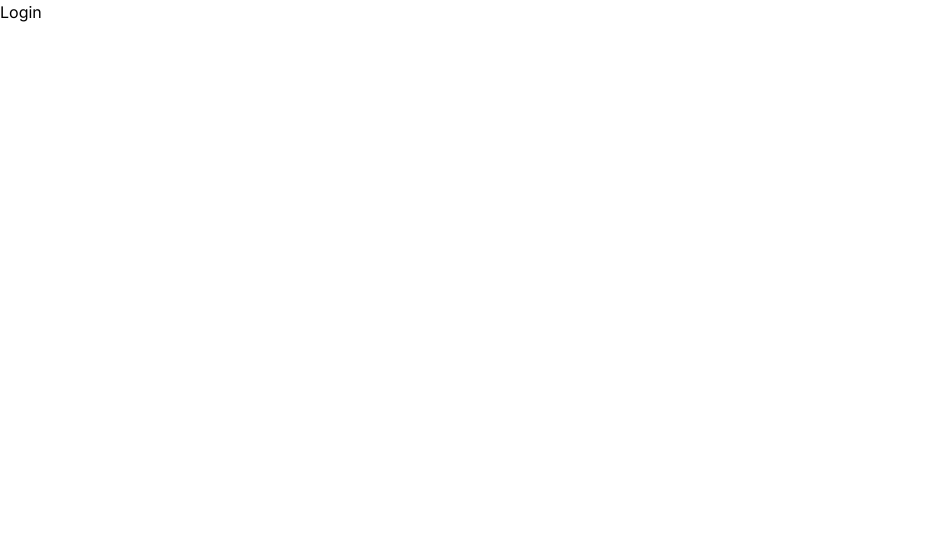
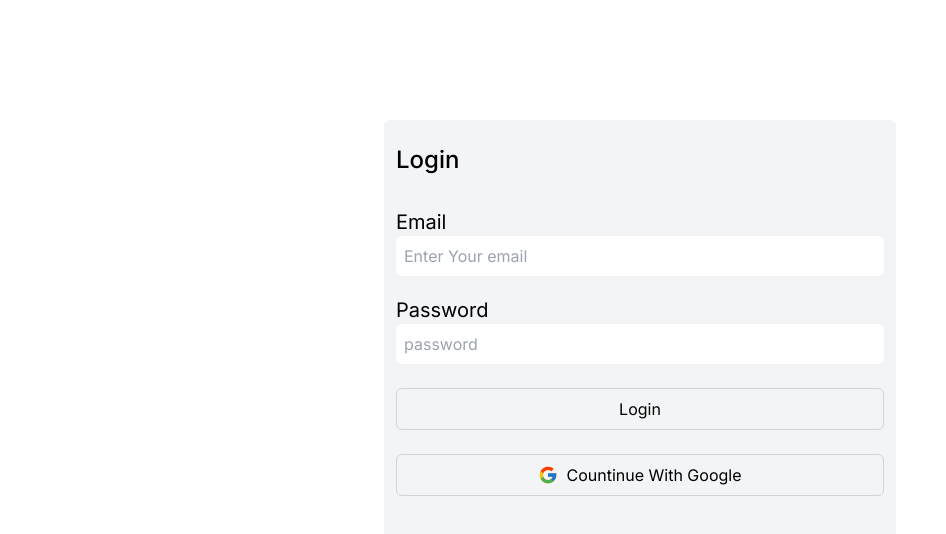
Before and after one commit to vishalkumar12323/daily-sleeps, a Next.js app: page /login in a window 1280 px wide. Shown: the top 534 px of the page, without its empty margins (0-946 px from the left). Built offline with nearby package versions, Linux system fonts and the light colour scheme.

Commit message:
create login form

```diff
--- a/app/ui/forms/login-form.tsx
+++ b/app/ui/forms/login-form.tsx
@@ -1,3 +1,60 @@
+import Link from "next/link";
+import Input from "./input";
+import Label from "./label";
+import Image from "next/image";
+
 export default function LoginForm() {
-  return <h1>Login</h1>;
+  return (
+    <section className="w-full h-[100vh] flex justify-center items-center">
+      <div className="w-[40%] h-[70%] bg-gray-100 rounded-md p-3">
+        <h3 className="text-2xl capitalize font-medium mt-3">Login</h3>
+
+        <form action="" className="mt-5 w-full">
+          <div className="py-3">
+            <Label htmlFor="email">email</Label>
+            <Input
+              type="email"
+              id="email"
+              name="email"
+              placeholder="Enter Your email"
+              aria-describedby="input-email"
+              className="w-full py-2 px-2 rounded-md outline-none focus:border focus:border-gray-500 focus:bg-white focus:shadow-md transition-colors"
+            />
+          </div>
+          <div className="py-2">
+            <Label htmlFor="password">password</Label>
+            <Input
+              type="text"
+              id="password"
+              name="password"
+              placeholder="password"
+              aria-describedby="input-password"
+              className="w-full py-2 px-2 rounded-md outline-none focus:border focus:border-gray-500 focus:bg-white focus:shadow-md transition-colors"
+            />
+          </div>
+          <div className="py-3 mt-1">
+            <Input
+              type="submit"
+              value="login"
+              className="py-2 px-10 w-full rounded-md border border-gray-300  hover:border-gray-500 hover:bg-white hover:shadow-md transition-colors capitalize cursor-pointer"
+            />
+          </div>
+          <div className="py-3 w-full">
+            <Link
+              href="#"
+              className="py-2 text-center px-10 w-full rounded-md border border-gray-300  hover:border-gray-500 hover:bg-white hover:shadow-md transition-colors capitalize cursor-pointer flex justify-center items-center gap-2"
+            >
+              <Image
+                src="/google.svg"
+                width={20}
+                height={20}
+                alt="google icon"
+              />{" "}
+              countinue with google
+            </Link>
+          </div>
+        </form>
+      </div>
+    </section>
+  );
 }
--- a/app/ui/forms/signup-form.tsx
+++ b/app/ui/forms/signup-form.tsx
@@ -45,7 +45,7 @@ export default function SignupForm() {
             <Input
               type="submit"
               value="signup"
-              className="py-2 px-10 rounded-md border border-gray-300  hover:border-gray-500 hover:bg-white hover:shadow-md transition-colors capitalize cursor-pointer"
+              className="py-2 px-10 w-full rounded-md border border-gray-300  hover:border-gray-500 hover:bg-white hover:shadow-md transition-colors capitalize cursor-pointer"
             />
           </div>
         </form>
```
Also changed, not shown: public/google.svg (added).
